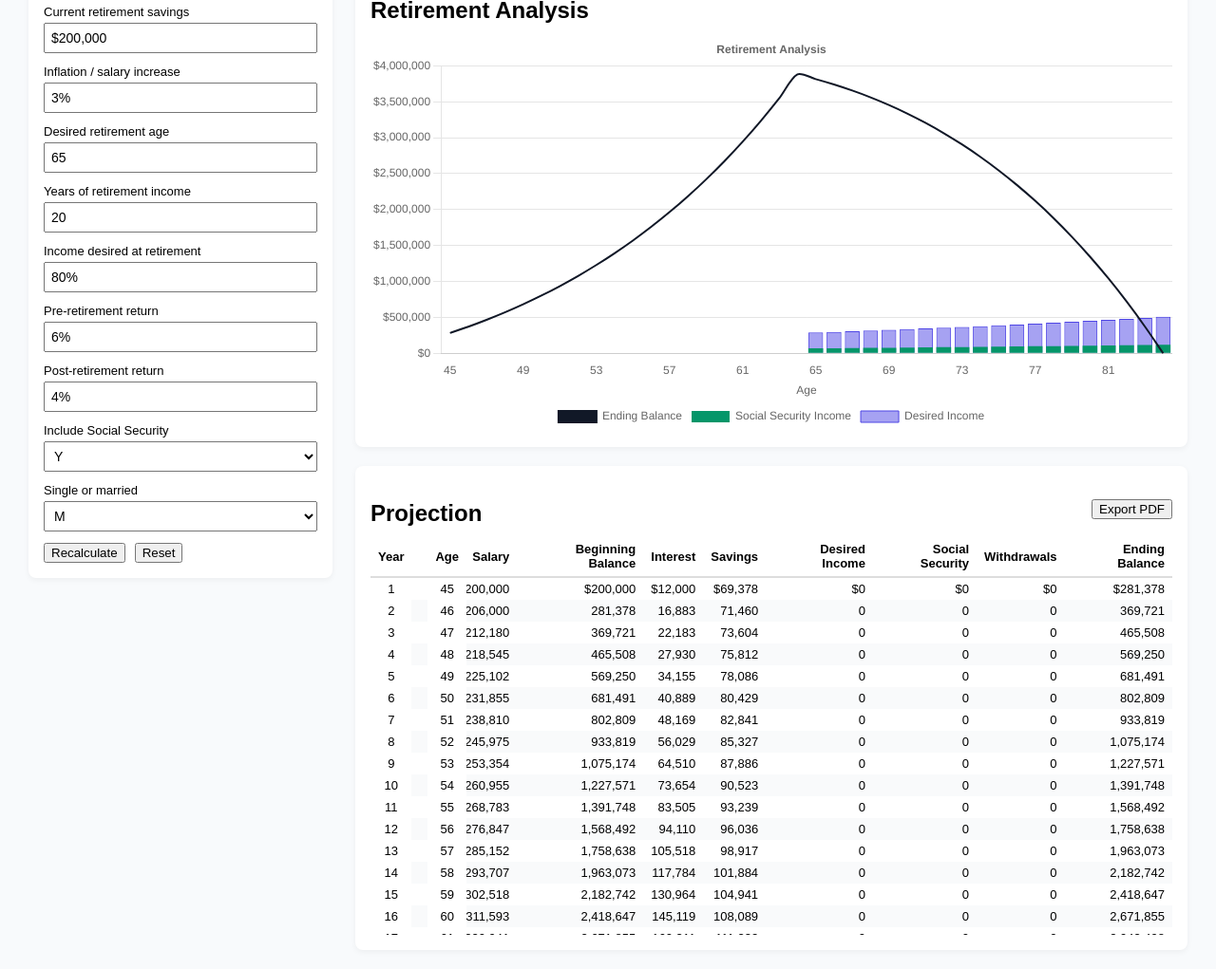
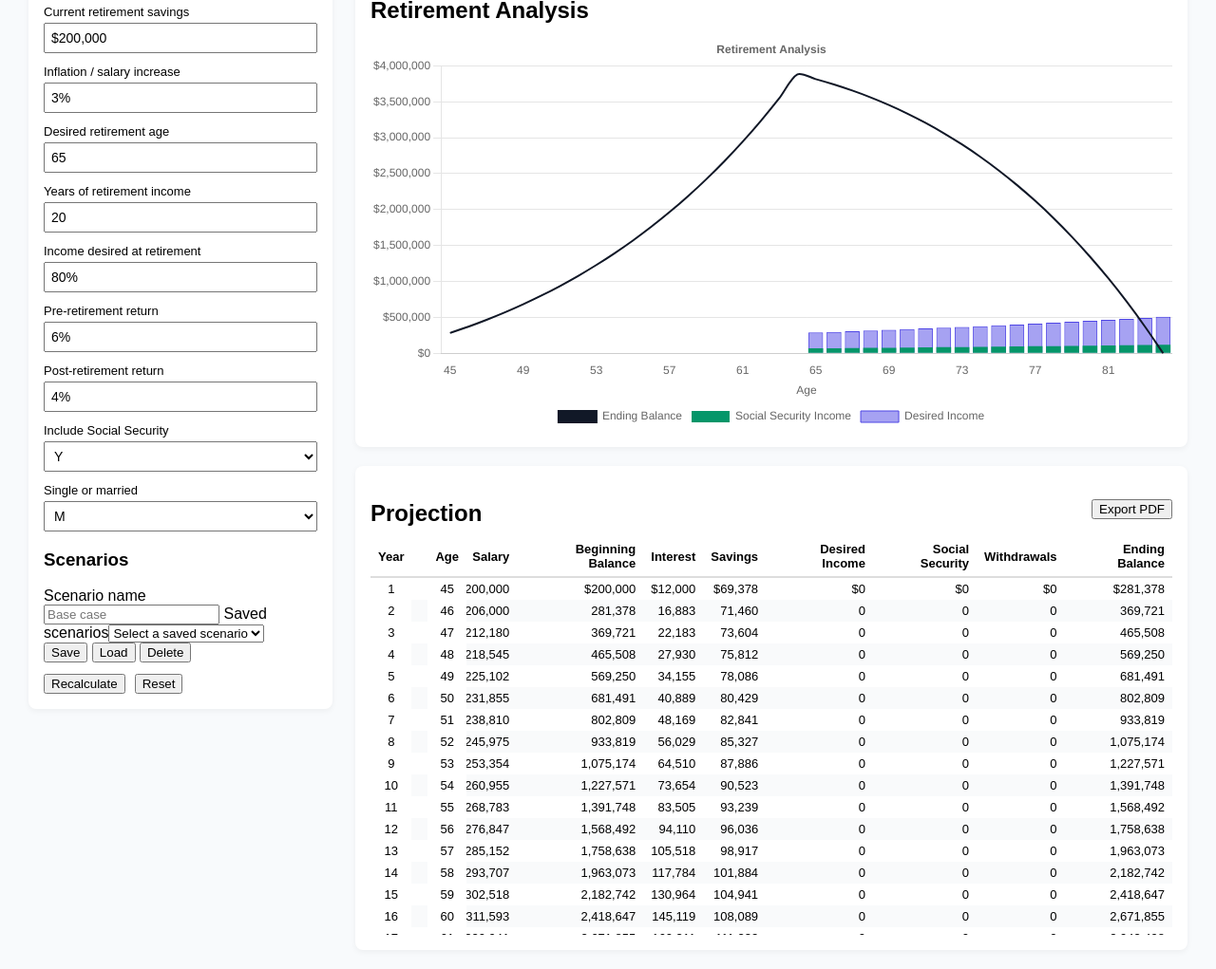
Before and after one commit to brockbank9/calculators, a plain HTML site: page ret02-calculator/index.html in a window 1280 px wide. Shown: the part 430-1451 px from the top of the page at 95% size. Drawn offline with nearby package versions, Linux system fonts and the light colour scheme.

Commit message:
Add scenario controls and warnings container

```diff
--- a/ret02-calculator/index.html
+++ b/ret02-calculator/index.html
@@ -34,6 +34,20 @@
             <label><span>Include Social Security</span><select id="includeSS"><option>Y</option><option>N</option></select></label>
             <label><span>Single or married</span><select id="marital"><option>M</option><option>S</option></select></label>
           </div>
+
+          <div id="softWarnings" class="soft-warnings" style="display:none;"></div>
+
+          <section class="scenario-panel">
+            <h3>Scenarios</h3>
+            <label><span>Scenario name</span><input id="scenarioName" type="text" placeholder="Base case"></label>
+            <label><span>Saved scenarios</span><select id="scenarioSelect"><option value="">Select a saved scenario</option></select></label>
+            <div class="scenario-actions">
+              <button type="button" id="saveScenarioBtn" class="secondary">Save</button>
+              <button type="button" id="loadScenarioBtn" class="secondary">Load</button>
+              <button type="button" id="deleteScenarioBtn" class="secondary">Delete</button>
+            </div>
+          </section>
+
           <div class="actions">
             <button type="submit">Recalculate</button>
             <button type="button" id="resetBtn" class="secondary">Reset</button>
```
